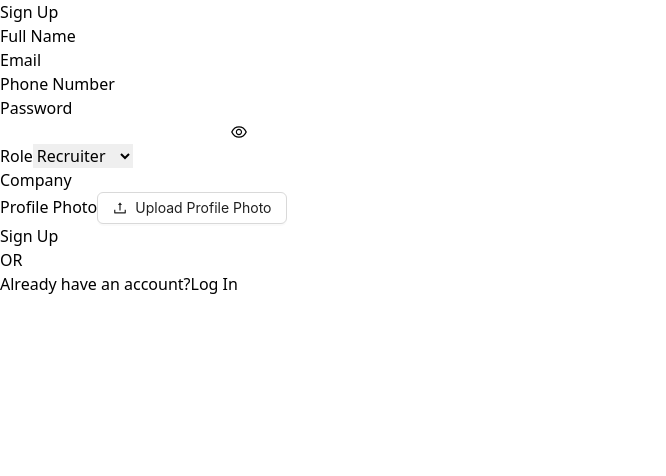
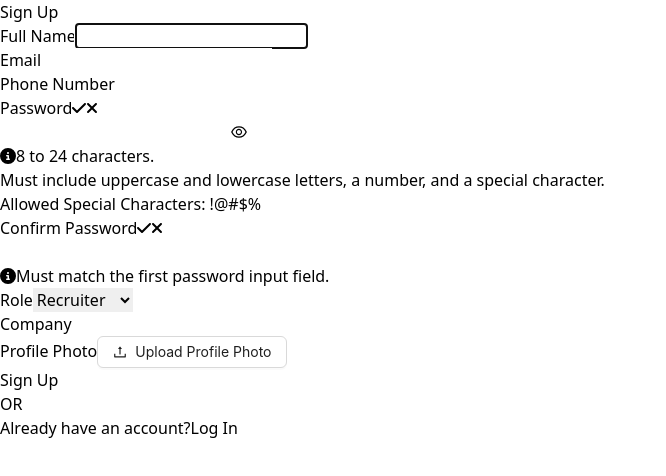
Before and after one commit to areeb1503/Job-Finder, a React (Vite) app in the folder FE/: page /signup in a window 1280 px wide. Shown: the top 476 px of the page, without its empty margins (0-666 px from the left). Built offline with nearby package versions, Linux system fonts and the light colour scheme.

Commit message:
FE Sign up checks completed

```diff
--- a/FE/package.json
+++ b/FE/package.json
@@ -11,6 +11,8 @@
   },
   "dependencies": {
     "@ant-design/icons": "^5.5.1",
+    "@fortawesome/free-solid-svg-icons": "^6.6.0",
+    "@fortawesome/react-fontawesome": "^0.2.2",
     "@google/generative-ai": "^0.21.0",
     "@react-spring/web": "^9.7.5",
     "antd": "^5.21.4",
--- a/FE/src/Components/Auth/SignUp.jsx
+++ b/FE/src/Components/Auth/SignUp.jsx
@@ -1,15 +1,37 @@
-import React, { useState } from 'react';
+import React, { useRef, useState, useEffect } from 'react';
 import { Upload, Button } from 'antd';
 import { UploadOutlined } from '@ant-design/icons';
 import { Link, useNavigate } from 'react-router-dom';
-import { EyeOutlined, EyeInvisibleOutlined } from '@ant-design/icons';
+import { EyeOutlined, EyeInvisibleOutlined, ExclamationCircleOutlined } from '@ant-design/icons';
 import Cookies from 'universal-cookie';
+import { faCheck, faTimes, faInfoCircle } from '@fortawesome/free-solid-svg-icons';
+import { FontAwesomeIcon } from '@fortawesome/react-fontawesome';
+
 
 const cookies = new Cookies();
 
+const PWD_REGEX = /^(?=.*[a-z])(?=.*[A-Z])(?=.*[0-9])(?=.*[1@#$%]).{8,24}$/;
+
 const SignUp = () => {
+    const navigate = useNavigate();
 
-    const navigate = useNavigate();
+    const fullnameRef = useRef();
+    const errRef = useRef()
+
+    const [fullnameFocus, setFullnameFocus] = useState(false);
+
+    // states for password
+    const [validPassword, setValidPassword] = useState(false);
+    const [pwdFocus, setPwdFocus] = useState(false);
+
+
+    // states for confirm password
+    const [matchPassword, setMatchPassword] = useState('');
+    const [validMatch, setValidMatch] = useState(false);
+    const [matchFocus, setMatchFocus] = useState(false);
+
+    const [errMsg, setErrMsg] = useState('');
+    const [success, setSuccess] = useState(false);
 
     const [formData, setFormData] = useState({
         fullname: '',
@@ -21,6 +43,23 @@ const SignUp = () => {
         resume: null,
         profilePhoto: null,
     });
+
+    useEffect(() => {
+        fullnameRef.current.focus();
+    }, [])
+
+    useEffect(() => {
+        const result = PWD_REGEX.test(formData.password);
+        // console.log(result);
+        // console.log(formData.password);
+        setValidPassword(result)
+        const match = formData.password === matchPassword;
+        setValidMatch(match)
+    }, [formData.password, matchPassword]);
+
+    useEffect(() => {
+        setErrMsg('');
+    }, [formData, matchPassword])
 
     const [showPassword, setShowPassword] = useState(false); // State to manage password visibility
 
@@ -41,18 +80,25 @@ const SignUp = () => {
     const handleSubmit = async (e) => {
         e.preventDefault();
 
-        try {
-            const { fullname, email, phoneNumber, password, role, company, resume, profilePhoto } = formData;
+        const passCheck = PWD_REGEX.test(FormData.password);
 
-            const response = await fetch('https://localhost:8000/api/v1/users/register', {
-                method: 'POST',
-                headers: {
-                    'Content-Type': 'application/json',
-                },
-                body: JSON.stringify({
-                    fullname, email, phoneNumber, password, role, company, resume, profilePhoto
-                })
-            })
+        if (!passCheck){
+            setErrMsg("Invalid Credentials")
+        }
+        setSuccess(true);
+
+        // try {
+        //     const { fullname, email, phoneNumber, password, role, company, resume, profilePhoto } = formData;
+
+        //     const response = await fetch('https://localhost:8000/api/v1/users/register', {
+        //         method: 'POST',
+        //         headers: {
+        //             'Content-Type': 'application/json',
+        //         },
+        //         body: JSON.stringify({
+        //             fullname, email, phoneNumber, password, role, company, resume, profilePhoto
+        //         })
+        //     })
 
             // if (response.ok) {
             //     const data = await response.json();   // Will have to hit the generateAccessAndRefreshToken route to get the access and refresh token from the backend.
@@ -73,9 +119,9 @@ const SignUp = () => {
             //     console.error('Request failed', response.statusText);
 
             //   }
-        } catch (error) {
+        // } catch (error) {
 
-        }
+        // }
 
         // Send data to backend
         // console.log(formData);
@@ -87,12 +133,24 @@ const SignUp = () => {
             <form onSubmit={handleSubmit} className="bg-white m-4 p-6 rounded-lg shadow-lg w-full max-w-md">
                 <h2 className="text-2xl font-bold text-center mb-4 text-orange-700">Sign Up</h2>
 
+                <p
+                    ref={errRef}
+                    className={`${errMsg ? 'flex items-center gap-2 text-red-600 font-semibold' : 'hidden'}`}
+                    aria-live="assertive"
+                >
+                    {errMsg && <ExclamationCircleOutlined className="text-red-600" />}
+                    {errMsg}
+                </p>
+
                 <div className="grid grid-cols-1 gap-4 sm:grid-cols-2">
                     <div>
                         <label className="block text-gray-700 font-semibold mb-1">Full Name</label>
                         <input
                             type="text"
                             name="fullname"
+                            ref={fullnameRef}
+                            onFocus={() => setFullnameFocus(true)}
+                            onBlur={() => setFullnameFocus(false)}
                             value={formData.fullname}
                             onChange={handleChange}
                             required
@@ -125,19 +183,32 @@ const SignUp = () => {
                     </div>
 
                     <div>
-                        <label className="block text-gray-700 font-semibold mb-1">Password</label>
+                        <label htmlFor="password" className="block text-gray-700 font-semibold mb-1">
+                            Password
+                            <span className={validPassword ? "text-green-600 ml-2" : "hidden"}>
+                                <FontAwesomeIcon icon={faCheck} />
+                            </span>
+                            <span className={validPassword || !formData.password ? "hidden" : "text-red-600 ml-2"}>
+                                <FontAwesomeIcon icon={faTimes} />
+                            </span>
+                        </label>
                         <div className="relative">
                             <input
-                                type={showPassword ? 'text' : 'password'} // Toggle between text and password
+                                type={showPassword ? 'text' : 'password'}
+                                id="password"
                                 name="password"
                                 value={formData.password}
                                 onChange={handleChange}
+                                aria-invalid={validPassword ? "false" : "true"}
+                                aria-describedby="pwdnote"
+                                onFocus={() => setPwdFocus(true)}
+                                onBlur={() => setPwdFocus(false)}
                                 required
                                 className="border border-gray-300 px-4 py-2 rounded-md w-full focus:border-orange-700 focus:ring-1 focus:ring-orange-700"
                             />
                             <button
                                 type="button"
-                                onClick={() => setShowPassword(!showPassword)} // Toggle showPassword state
+                                onClick={() => setShowPassword(!showPassword)}
                                 className="absolute inset-y-0 right-0 flex items-center pr-3"
                             >
                                 {showPassword ? (
@@ -147,7 +218,55 @@ const SignUp = () => {
                                 )}
                             </button>
                         </div>
+                        <p
+                            id="pwdnote"
+                            className={pwdFocus && !validPassword ? "text-gray-600 text-sm mt-2 bg-gray-100 p-2 rounded-md" : "hidden"}
+                        >
+                            <FontAwesomeIcon icon={faInfoCircle} className="mr-1" />
+                            8 to 24 characters. <br />
+                            Must include uppercase and lowercase letters, a number, and a special character. <br />
+                            Allowed Special Characters: <span aria-label="exclamation mark">!</span>
+                            <span aria-label="at symbol">@</span>
+                            <span aria-label="hashtag">#</span>
+                            <span aria-label="dollar sign">$</span>
+                            <span aria-label="percent">%</span>
+                        </p>
                     </div>
+
+
+                    <div>
+                        <label className="block text-gray-700 font-semibold mb-1">
+                            Confirm Password
+                            <span className={validMatch && matchPassword ? "text-green-600 ml-2" : "hidden"}>
+                                <FontAwesomeIcon icon={faCheck} />
+                            </span>
+                            <span className={validMatch || !matchPassword ? "hidden" : "text-red-600 ml-2"}>
+                                <FontAwesomeIcon icon={faTimes} />
+                            </span>
+                        </label>
+                        <div className="relative">
+                            <input
+                                type="password"
+                                name="confirmPassword"
+                                value={matchPassword}
+                                aria-invalid={validMatch ? "false" : "true"}
+                                aria-describedby='confirmnote'
+                                onChange={(e) => setMatchPassword(e.target.value)}
+                                onFocus={() => setMatchFocus(true)}
+                                onBlur={() => setMatchFocus(false)}
+                                required
+                                className="border border-gray-300 px-4 py-2 rounded-md w-full focus:border-orange-700 focus:ring-1 focus:ring-orange-700"
+                            />
+                        </div>
+                        <p
+                            id="confirmnote"
+                            className={matchFocus && !validMatch ? "text-gray-600 text-sm mt-2 bg-gray-100 p-2 rounded-md" : "hidden"}
+                        >
+                            <FontAwesomeIcon icon={faInfoCircle} className="mr-1" />
+                            Must match the first password input field.
+                        </p>
+                    </div>
+
 
                     <div>
                         <label className="block text-gray-700 font-semibold mb-1">Role</label>
@@ -208,10 +327,14 @@ const SignUp = () => {
 
                     <button
                         type="submit"
-                        className="border border-orange-700 bg-orange-700 text-white px-5 py-2 rounded-md transition-colors duration-300 ease-out hover:bg-white hover:text-orange-700 hover:border-orange-700 mt-4 sm:col-span-2"
+                        disabled={!validMatch || !validPassword}
+                        className={`border border-orange-700 bg-orange-700 text-white px-5 py-2 rounded-md transition-colors duration-300 ease-out hover:bg-white hover:text-orange-700 hover:border-orange-700 mt-4 sm:col-span-2
+                        ${!validMatch || !validPassword ? 'bg-[#8b4513] text-[#d2691e] border-[#8b4513] cursor-not-allowed' : ''}`}
                     >
                         Sign Up
                     </button>
+
+
                 </div>
             </form>
             <h1 className='text-orange-700 font-bold'>OR</h1>
```
Also changed, not shown: FE/src/api/axios.js (added), 1 other file (tests, documents, lock files or other folders).
